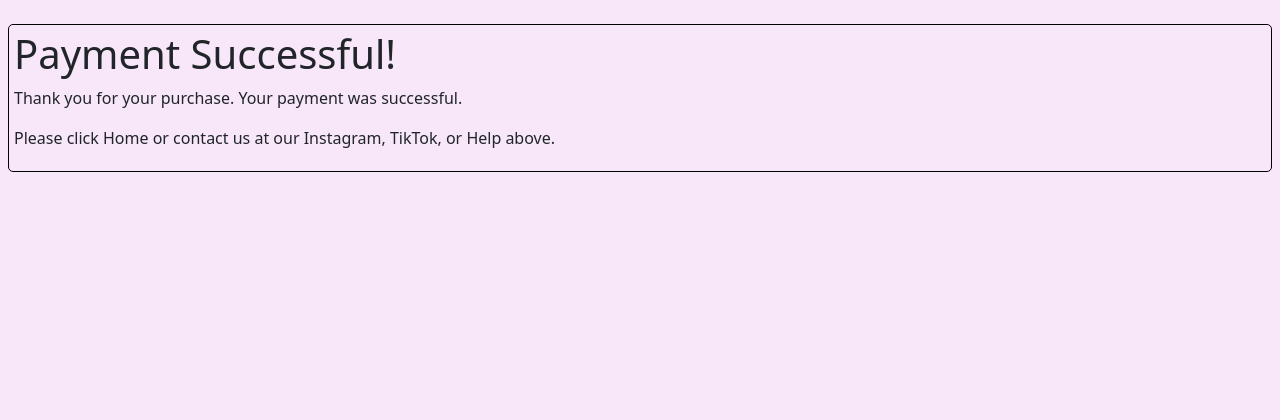
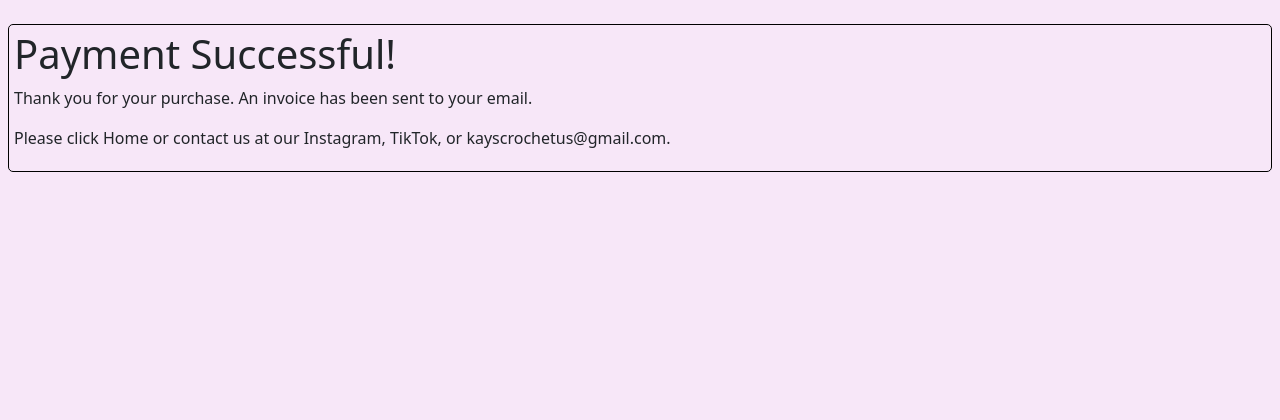
Before and after one commit to stevenburris1978/KaysCrochetAppDjangoSBurris, a Django app: page /success/ in a window 1280 px wide. Shown: the part 174-594 px from the top of the page. Run offline with Django 4.2, Linux system fonts and the light colour scheme; the visitor is signed in with stand-in values (Sample User, id 1).

Commit message:
now sends invoice to user email and new order to admin email

```diff
--- a/kayscrochetapp/templates/kayscrochetapp/cart.html
+++ b/kayscrochetapp/templates/kayscrochetapp/cart.html
@@ -69,11 +69,6 @@
     </fieldset>
 </form>
 <button type="button" onmouseover="this.style.boxShadow='0 0 10px rgba(0, 0, 0, 0.5)'" onmouseout="this.style.boxShadow='none'" class="button ms-2" onclick="window.location.href = '{% url 'kayscrochetapp:index' %}'">ADD ITEMS</button>
-<!-- Add this script to HTML to define a JavaScript variable with the Stripe publishable key -->
-<script>
-  var stripePublishableKey = '{{ STRIPE_PUBLIC_KEY }}';
-  console.log('Stripe Publishable Key:', stripePublishableKey);
-</script>
 
 <!-- Include Stripe.js script -->
 <script src="https://js.stripe.com/v3/"></script>
--- a/kayscrochetapp/templates/kayscrochetapp/payment_success.html
+++ b/kayscrochetapp/templates/kayscrochetapp/payment_success.html
@@ -6,8 +6,8 @@
     <fieldset>
         <form>
             <h1>Payment Successful!</h1>
-            <p>Thank you for your purchase. Your payment was successful.</p>
-            <p>Please click Home or contact us at our Instagram, TikTok, or Help above.</p>
+            <p>Thank you for your purchase. An invoice has been sent to your email.</p>
+            <p>Please click Home or contact us at our Instagram, TikTok, or kayscrochetus@gmail.com.</p>
         </form>
     </fieldset>
 {% endblock %}
--- a/kayscrochetapp/views.py
+++ b/kayscrochetapp/views.py
@@ -4,11 +4,14 @@ from django.conf import settings
 from django.contrib import messages
 from django.contrib.auth import login, authenticate, logout
 from django.contrib.auth.decorators import login_required
+from django.core.mail import send_mail
 from django.db import transaction
 from django.http import HttpResponseRedirect, JsonResponse
 from django.shortcuts import get_object_or_404, render, redirect
+from django.template.loader import render_to_string
 from django.urls import reverse
 from django.utils.decorators import method_decorator
+from django.utils.html import strip_tags
 from django.views.decorators.csrf import csrf_exempt
 from django.views.decorators.http import require_POST
 from django.views import generic
@@ -220,7 +223,7 @@ class CancelView(TemplateView):
 stripe.api_key = settings.STRIPE_SECRET_KEY
 
 # Define a list of allowed IP addresses or domains
-ALLOWED_ADDRESSES = ['127.0.0.1', '::1', 'www.kayscrochet.us', '127.0.0.1:8000']
+ALLOWED_ADDRESSES = ['127.0.0.1', '::1', 'www.kayscrochet.us', '127.0.0.1:8000', 'kayscrochet.us']
 
 # Define the logger
 logger = logging.getLogger(__name__)
@@ -324,6 +327,21 @@ def clear_cart(request):
                 item = get_object_or_404(Item, pk=item_id)
                 item_titles.append(item.item_title)
 
+                # Send email to the logged-in user
+                user_email = request.user.email
+
+                print(f"Sending email to user: {user_email}")
+
+                subject = 'Order Confirmation'
+                message = f'Thank you for your order. Your invoice details are:\n\nFull Name: {full_name}\nStreet: {street}\nCity: {city}\nState: {state}\nZIP Code: {zip_code}\nTotal Price: ${total_price:.2f}\nItems: {", ".join(item_titles)}\nShipping is included.\nPrice does not include sales or use tax that you may need to pay in your state.'
+                from_email = 'kayscrochetus@gmail.com'
+                recipient_list = [user_email]
+                # Check if there's an error when sending the email
+                try:
+                    send_mail(subject, message, from_email, recipient_list)
+                except Exception as email_error:
+                    print(f"Email sending error: {email_error}")
+
             # Update the item_title field of the Order model with a comma-separated list of item titles
             customerorder.item_title = ", ".join(item_titles)
             customerorder.save()
@@ -331,6 +349,14 @@ def clear_cart(request):
         # Clear the cart in the session
         request.session['kayscrochetapp:cart'] = {}
 
+        # Send email to kayscrochetus@gmail.com
+        admin_email = 'kayscrochetus@gmail.com'
+        subject = 'New Order Received'
+        message = f'New order details:\n\nFull Name: {full_name}\nStreet: {street}\nCity: {city}\nState: {state}\nZIP Code: {zip_code}\nTotal Price: ${total_price:.2f}\nItems: {", ".join(item_titles)}'
+        from_email = 'kayscrochetus@gmail.com'
+        recipient_list = [admin_email]
+        send_mail(subject, message, from_email, recipient_list)
+
         return JsonResponse({'success': True})
     except Exception as e:
         # Handle the exception here
```
Also changed, not shown: KaysCrochet/settings.py (+11 -4 lines), media/items/images/profile.png (deleted), media/items/images/profile_rLieyyi.png (deleted).
